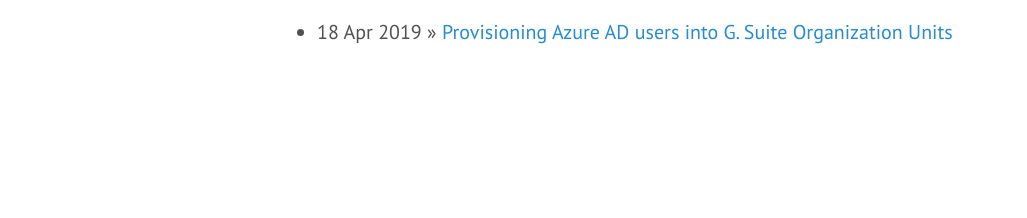
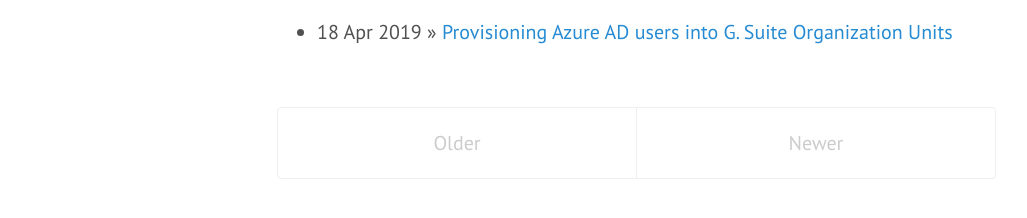
Before and after one commit to svdbusse/SemiAnnualChat, a Jekyll site: the page built from blog/index.html, in a window 1280 px wide. Shown: the part 175-393 px from the top of the page, without its empty margins (3-1030 px from the left). Built offline with Jekyll 4.4.1, drawn with Linux system fonts in a browser that asks for light colours.

Commit message:
Update Readme
Update Readme

```diff
--- a/blog/index.html
+++ b/blog/index.html
@@ -9,3 +9,32 @@ title: Archive
 	    <li><span>{{ post.date | date_to_string }}</span> » <a href="{{ post.url }}" title="{{ post.title }}">{{ post.title }}</a></li>
 	  {% endfor %}
 	</ul>
+
+	<div class="posts">
+			{% for post in paginator.posts %}
+			<article class="post">
+				<h1 class="post-title">
+					<a href="{{ site.baseurl }}{{ post.url }}">
+						{{ post.title }}
+					</a>
+				</h1>
+
+				<time datetime="{{ post.date | date_to_xmlschema }}" class="post-date">{{ post.date | date_to_string }}</time>
+
+				{{ post.content }}
+			</article>
+			{% endfor %}
+		</div>
+
+		<div class="pagination">
+			{% if paginator.next_page %}
+				<a class="pagination-item older" href="{{ paginator.next_page_path | prepend: site.baseurl }}">Older</a>
+			{% else %}
+				<span class="pagination-item older">Older</span>
+			{% endif %}
+			{% if paginator.previous_page %}
+				<a class="pagination-item newer" href="{{ paginator.previous_page_path | prepend: site.baseurl }}">Newer</a>
+			{% else %}
+				<span class="pagination-item newer">Newer</span>
+			{% endif %}
+		</div>
--- a/index.html
+++ b/index.html
@@ -1,7 +1,6 @@
 ---
 layout: default
 title: Home
-permalink: /posts/
 ---
 
 
```
Also changed, not shown: README.md (deleted).
